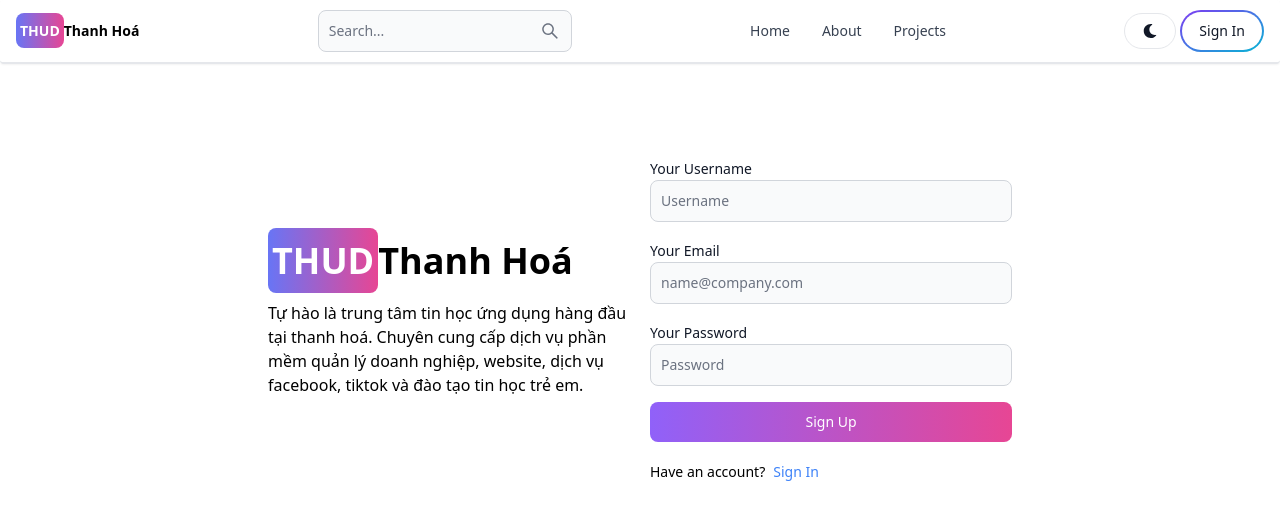
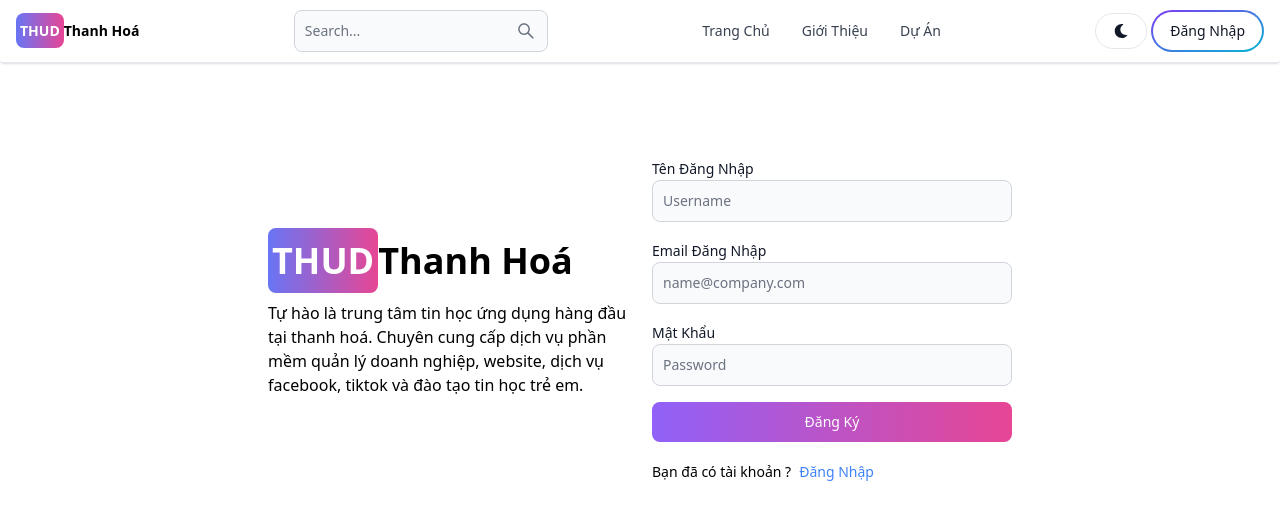
Before and after one commit to jpkato123/thudthanhhoa1, a React (Vite) app in the folder client/: page /sign-up in a window 1280 px wide. Shown: the top 520 px of the page. Built offline with nearby package versions, Linux system fonts and the light colour scheme.

Commit message:
add function signup page

```diff
--- a/client/src/components/Header.jsx
+++ b/client/src/components/Header.jsx
@@ -5,7 +5,7 @@ import { FaMoon } from "react-icons/fa";
 
 export default function Header() {
   const path = useLocation().pathname;
-  console.log(path);
+  // console.log(path);
   return (
     <Navbar fluid rounded className="border-b-2 shadow-sm">
       <Link
@@ -34,19 +34,19 @@ export default function Header() {
           <FaMoon />
         </Button>
         <Link to={"/sign-in"}>
-          <Button pill gradientDuoTone={"purpleToBlue"} outline>Sign In</Button>
+          <Button pill gradientDuoTone={"purpleToBlue"} outline>Đăng Nhập</Button>
         </Link>
         <Navbar.Toggle />
       </div>
       <Navbar.Collapse>
         <Navbar.Link active={path === "/"} as={"div"}>
-          <Link to={"/"}>Home</Link>
+          <Link to={"/"}>Trang Chủ</Link>
         </Navbar.Link>
         <Navbar.Link active={path === "/about"} as={"div"}>
-          <Link to={"/about"}>About</Link>
+          <Link to={"/about"}>Giới Thiệu</Link>
         </Navbar.Link>
         <Navbar.Link active={path === "/projects"} as={"div"}>
-          <Link to={"/projects"}>Projects</Link>
+          <Link to={"/projects"}>Dự Án</Link>
         </Navbar.Link>
       </Navbar.Collapse>
     </Navbar>
--- a/client/src/pages/SignUp.jsx
+++ b/client/src/pages/SignUp.jsx
@@ -1,9 +1,47 @@
-import {Link} from 'react-router-dom'
-import {Button, Label, TextInput} from 'flowbite-react'
+import {Link, useNavigate} from 'react-router-dom'
+import {Alert, Button, Label, TextInput} from 'flowbite-react'
+import { useState } from 'react';
 export default function SignUp() {
+  const navigate = useNavigate()
+  const [formData, setFormData] = useState({})
+  const [loading,setLoading] = useState(false)
+  const [errorMessage, setErrorMessage] = useState(null)
+  const handlechange = (e) => {
+    setFormData({...formData,[e.target.id]: e.target.value.trim()})
+  }
+  const handleSubmit = async (e) => {
+    e.preventDefault()// khi submit thi khong refresh lai page
+    if(!formData.user==="" || !formData.email==="" || !formData.password ==="") {
+
+      return setErrorMessage("Xin hãy nhập tất cả các thông tin đăng ký .");
+    }
+    try {
+      setLoading(true)
+      setErrorMessage(null)
+      const res = await fetch('/api/auth/signup',{
+        method: 'POST',
+        headers: {'Content-Type': 'application/json'},
+        body: JSON.stringify(formData)
+      })
+      const data = await res.json()
+      if(data.success === false){
+        return setErrorMessage(data.message)
+      }
+      setErrorMessage(null)
+      setLoading(false)
+      if(res.ok) {
+        navigate("/sign-in");
+      }
+    } catch (error) {
+      setErrorMessage(error.message)
+      setLoading(false)
+    }
+  }
+  // console.log(formData)
+  // console.log(errorMessage)
   return (
     <div className="min-h-screen mt-20">
-      <div className="flex p-3 max-w-3xl mx-auto flex-col md:flex-row md:items-center gap-5">
+      <div className="flex p-3 max-w-3xl mx-auto flex-col md:flex-row md:items-center gap-6">
         {/* left side */}
         <div className="flex-1">
           <Link
@@ -19,27 +57,30 @@ export default function SignUp() {
         </div>
         {/* right side */}
         <div className="flex-1">
-          <form className='flex flex-col gap-4'>
+          <form className='flex flex-col gap-4' onSubmit={handleSubmit}>
             <div className="">
-              <Label value='Your Username'></Label>
-              <TextInput type='text' placeholder='Username' id='username'/>
+              <Label value='Tên Đăng Nhập'></Label>
+              <TextInput type='text' placeholder='Username' id='username' onChange={handlechange}/>
             </div>
             <div className="">
-              <Label value='Your Email'></Label>
-              <TextInput type='email' placeholder='name@company.com' id='email'/>
+              <Label value='Email Đăng Nhập'></Label>
+              <TextInput type='email' placeholder='name@company.com' id='email' onChange={handlechange}/>
             </div>
             <div className="">
-              <Label value='Your Password'></Label>
-              <TextInput type='password' placeholder='Password' id='password'/>
+              <Label value='Mật Khẩu'></Label>
+              <TextInput type='password' placeholder='Password' id='password' onChange={handlechange}/>
             </div>
-            <Button type='submit' gradientDuoTone={'purpleToPink'}>Sign Up</Button>
+            <Button type='submit' isProcessing={loading} gradientDuoTone={'purpleToPink'} disabled={loading}>Đăng Ký</Button>
           </form>
           <div className="flex gap-2 text-sm mt-5">
-            <span>Have an account?</span>
+            <span>Bạn đã có tài khoản ?</span>
             <Link to={'/sign-in'} className='text-blue-500'>
-              Sign In
+              Đăng Nhập
             </Link>
           </div>
+          {errorMessage && (
+          <Alert className='mt-5' color={'failure'}>{errorMessage}</Alert>
+          )}
         </div>
       </div>
     </div>
--- a/client/vite.config.js
+++ b/client/vite.config.js
@@ -3,5 +3,13 @@ import react from '@vitejs/plugin-react-swc'
 
 // https://vitejs.dev/config/
 export default defineConfig({
+  server: {
+    proxy: {
+      '/api': {
+        target: 'http://localhost:3000',
+        secure:false,//ko cho thay thanh https
+      },
+    },
+  },
   plugins: [react()],
 })
```
